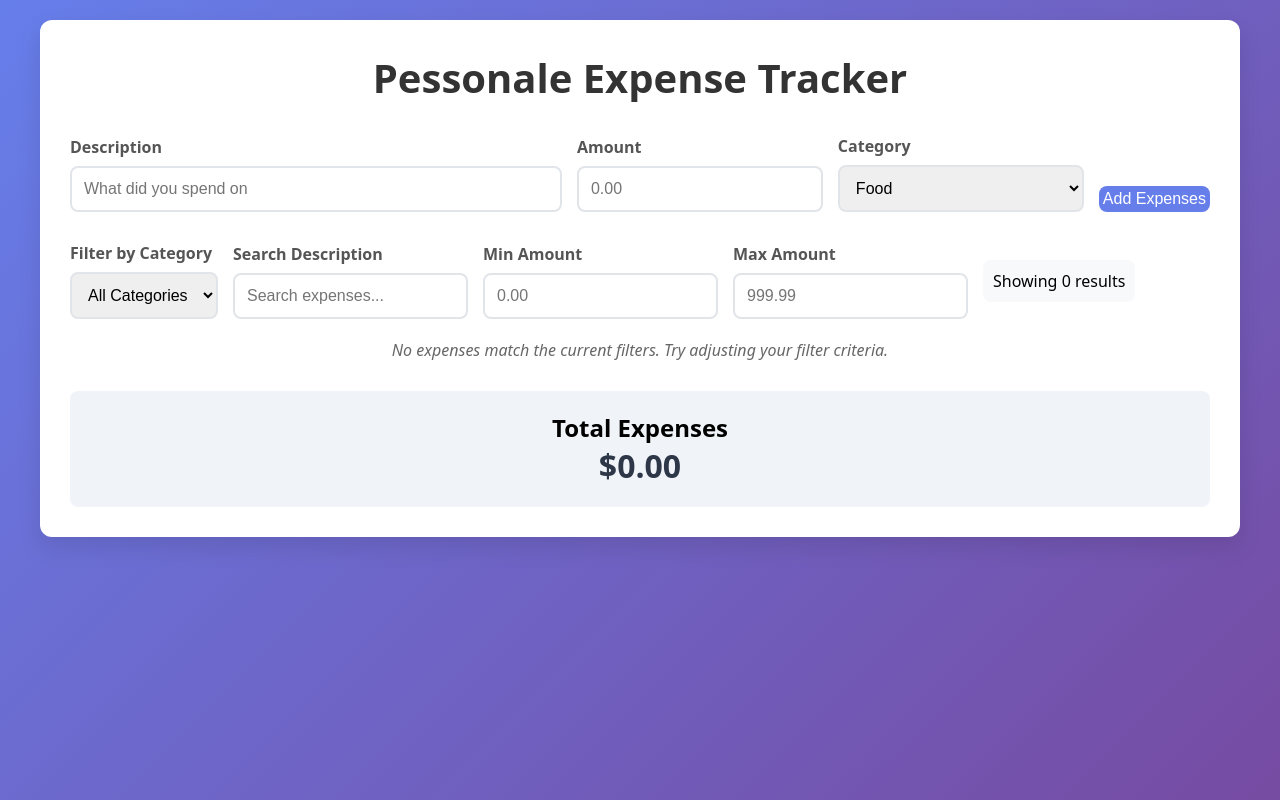
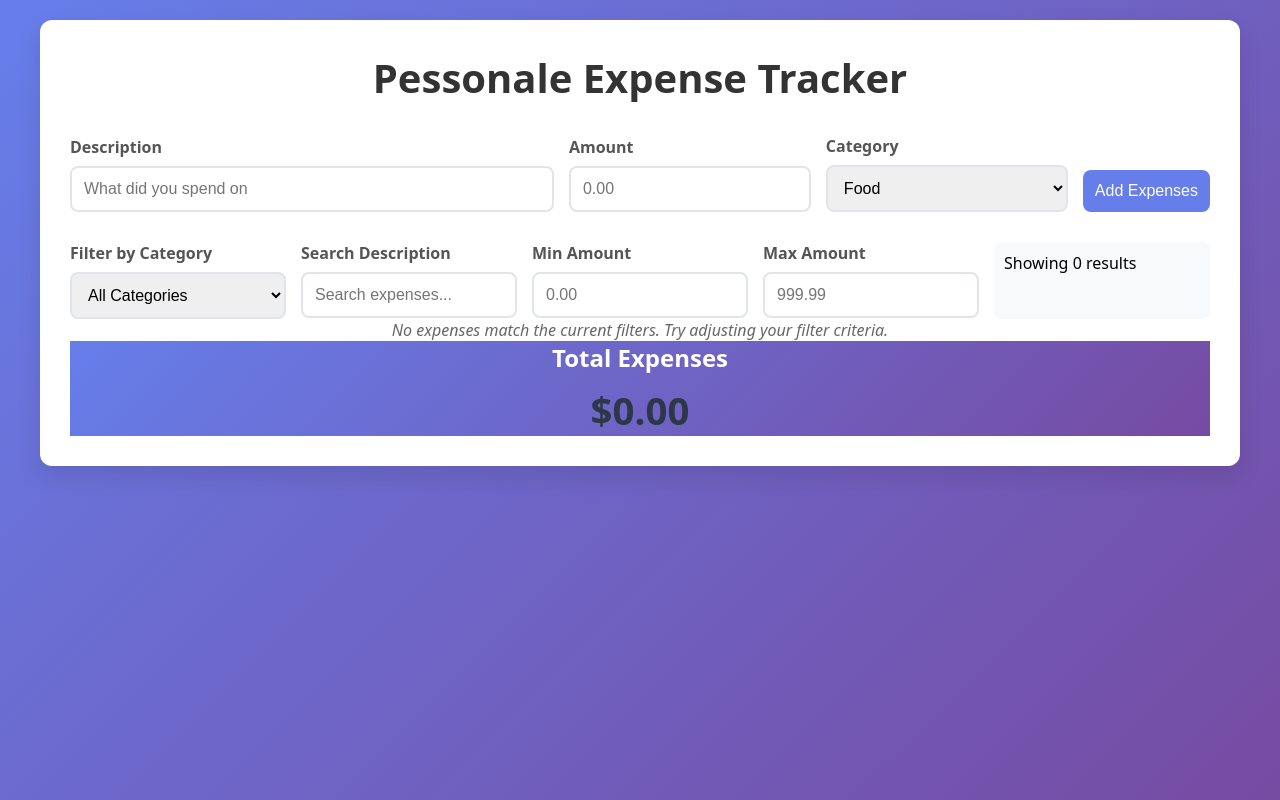
Before and after one commit to singhpreet86/react-essentials-assignment, a React (Create React App) app: page / in a window 1280 px wide. Built offline with nearby package versions, Linux system fonts and the light colour scheme.

Commit message:
Update index.css

```diff
--- a/src/index.css
+++ b/src/index.css
@@ -65,7 +65,7 @@ button{
   background: #667eea;
   color: white;
   border: none;
-  padding:4px;
+  padding:12px;
   border-radius: 8px;
   font-size: 16px;
   cursor: pointer;
@@ -77,13 +77,13 @@ button:hover{
 
 }
 
-.filters{
+/* .filters{
   margin-bottom: 20px;
   display: flex;
   gap: 15px;
   align-items: center;
 
-}
+} */
 
 .expense-list{
   max-height: 400px;
@@ -128,13 +128,13 @@ button:hover{
   font-size: 18px;
 }
 
-.total-section{
+/* .total-section{
   margin-top: 30px;
   padding: 20px;
   background: #f0f4f8;
   border-radius: 8px;
   text-align: center;
-}
+} */
 
 .total-amount{
   font-size: 2rem;
@@ -153,3 +153,58 @@ button:hover{
   }
 
 }
+
+.app-header {
+  text-align: center;
+  margin-bottom: 30px;
+}
+
+.subtitle {
+  color: #666;
+  font-size: 1rem;
+  margin-top: 6px;
+}
+
+.card {
+  background: #fff;
+  border-radius: 12px;
+  padding: 20px;
+  margin-bottom: 25px;
+  box-shadow: 0 6px 18px rgba(0, 0, 0, 0.06);
+}
+
+.filters {
+  display: grid;
+  grid-template-columns: repeat(auto-fit, minmax(180px, 1fr));
+  gap: 15px;
+}
+
+.expense-item {
+  transition: transform 0.2s ease, box-shadow 0.2s ease;
+}
+
+.expense-item:hover {
+  transform: translateY(-2px);
+  box-shadow: 0 6px 14px rgba(0,0,0,0.08);
+}
+
+.total-section {
+  text-align: center;
+  background: linear-gradient(135deg, #667eea, #764ba2);
+  color: white;
+}
+
+.total-section h2 {
+  margin-bottom: 10px;
+}
+
+.total-amount {
+  font-size: 2.4rem;
+  font-weight: bold;
+}
+
+@media (max-width: 768px) {
+  button {
+    width: 100%;
+  }
+}
```
